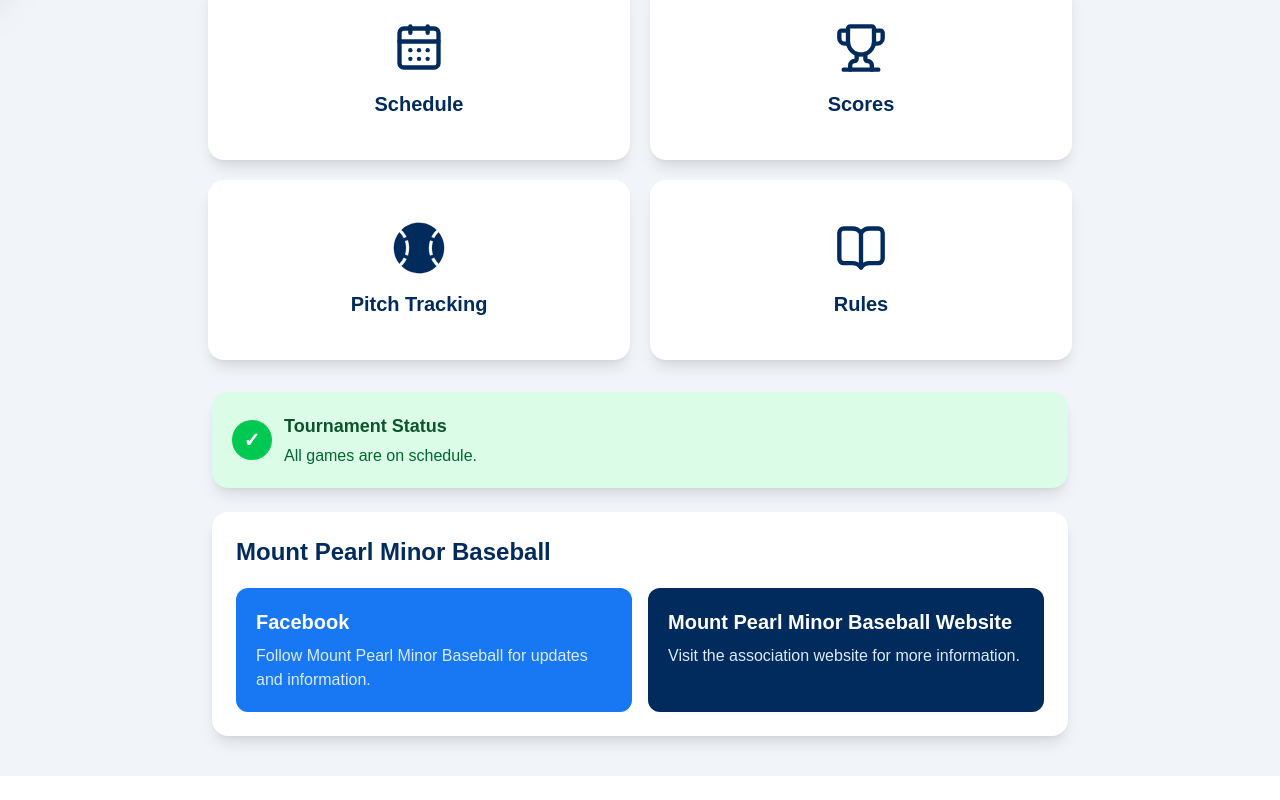
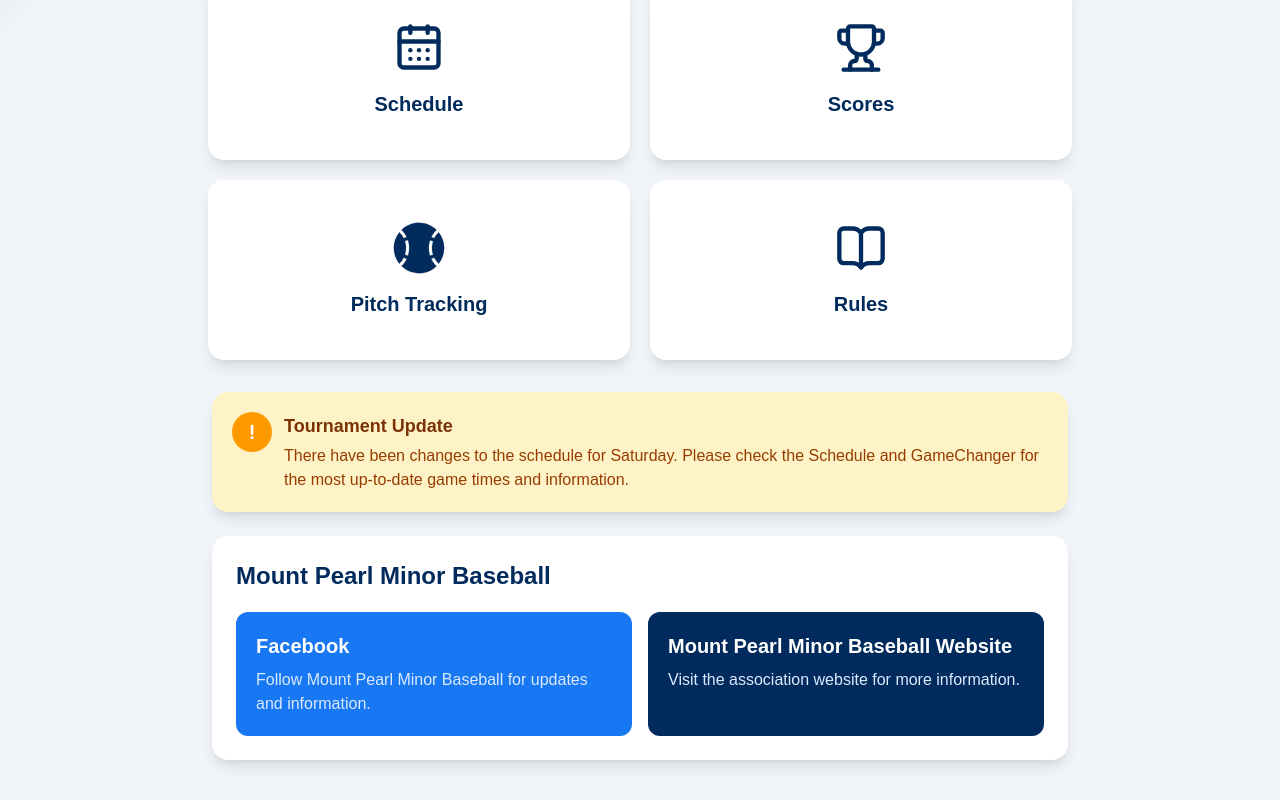
Before and after one commit to mpmba26/2026-mcdonalds-tournament, a Next.js app: page / in a window 1280 px wide. Shown: the part 821-1621 px from the top of the page. Before the commit the page ends 1597 px from the top, so only its background shows below. Built offline with nearby package versions, Linux system fonts and the light colour scheme.

Commit message:
Schedule update BNL

```diff
--- a/app/page.tsx
+++ b/app/page.tsx
@@ -148,21 +148,23 @@
         </div>
       </section>
 
-      {/* Tournament Status */}
+      {/* Tournament Update */}
       <section className="mx-auto max-w-4xl px-5 pb-6">
-        <div className="rounded-2xl bg-green-100 p-5 shadow-lg">
-          <div className="flex items-center gap-3">
-            <div className="flex h-10 w-10 shrink-0 items-center justify-center rounded-full bg-green-500 text-xl font-bold text-white">
-              ✓
+        <div className="rounded-2xl bg-amber-100 p-5 shadow-lg">
+          <div className="flex items-start gap-3">
+            <div className="flex h-10 w-10 shrink-0 items-center justify-center rounded-full bg-amber-500 text-xl font-bold text-white">
+              !
             </div>
 
             <div>
-              <h2 className="text-lg font-bold text-green-900">
-                Tournament Status
+              <h2 className="text-lg font-bold text-amber-900">
+                Tournament Update
               </h2>
 
-              <p className="mt-1 text-green-800">
-                All games are on schedule.
+              <p className="mt-1 text-amber-800">
+                There have been changes to the schedule for Saturday.
+                Please check the Schedule and GameChanger for the most
+                up-to-date game times and information.
               </p>
             </div>
           </div>
```
